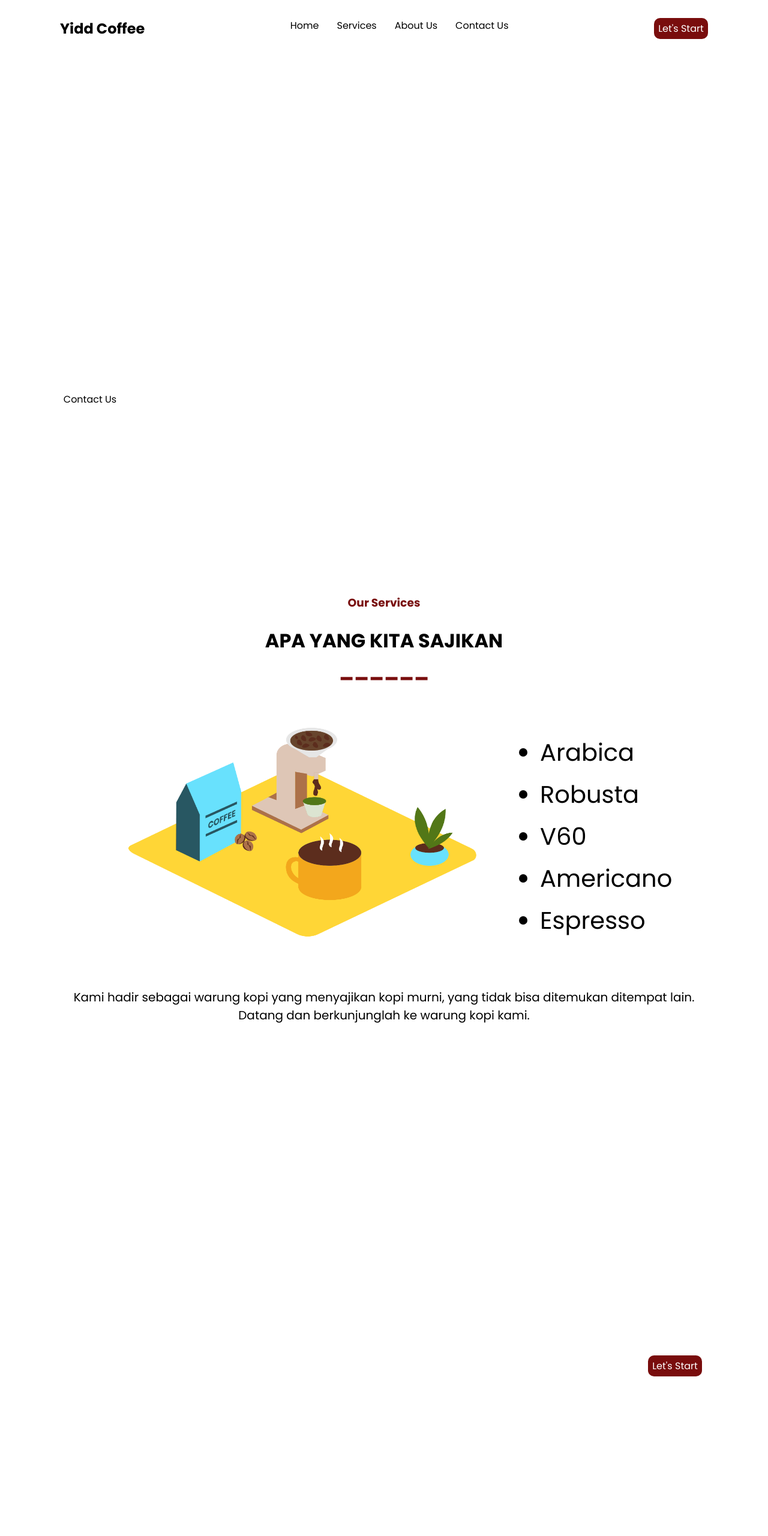
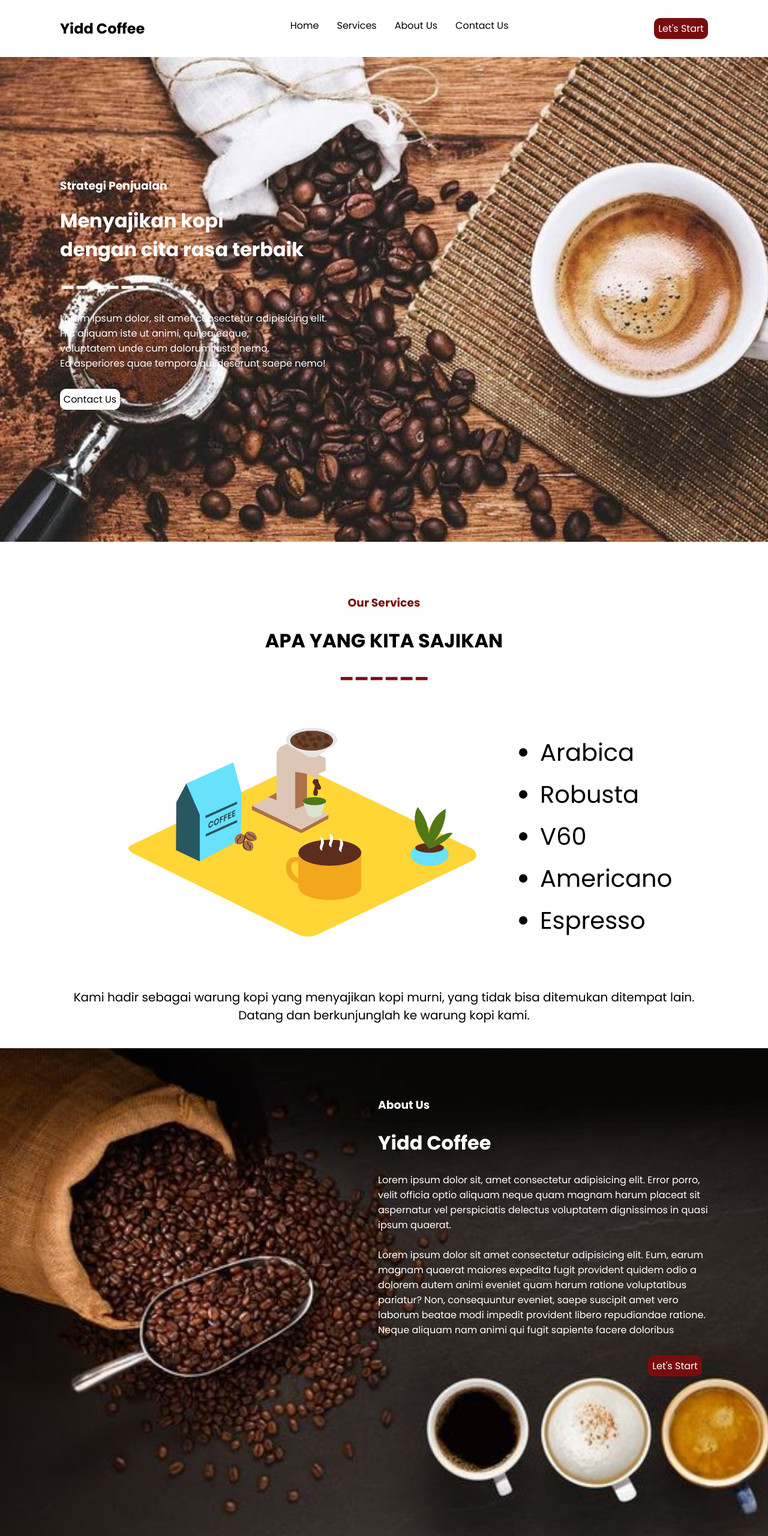
Before and after one commit to yiddd10/landing-page, a plain HTML site: page index.html in a window 1280 px wide. Shown: the top 2560 px of the page at 60% size. Drawn offline with Linux system fonts and the light colour scheme.

Commit message:
Update style.css

```diff
--- a/css/style.css
+++ b/css/style.css
@@ -46,7 +46,7 @@ body{
 }
 
 .page1{
-    background-image: url(img/bg1.jpeg);
+    background-image: url(../img/bg1.jpeg);
     background-repeat: no-repeat;
     background-position: center;
     background-size: cover;
@@ -151,7 +151,7 @@ img{
 }
 
 .main3{
-    background-image: url(img/bg2.jpeg);
+    background-image: url(../img/bg2.jpeg);
     background-repeat: no-repeat;
     background-size: cover;
     display: flex;
```
